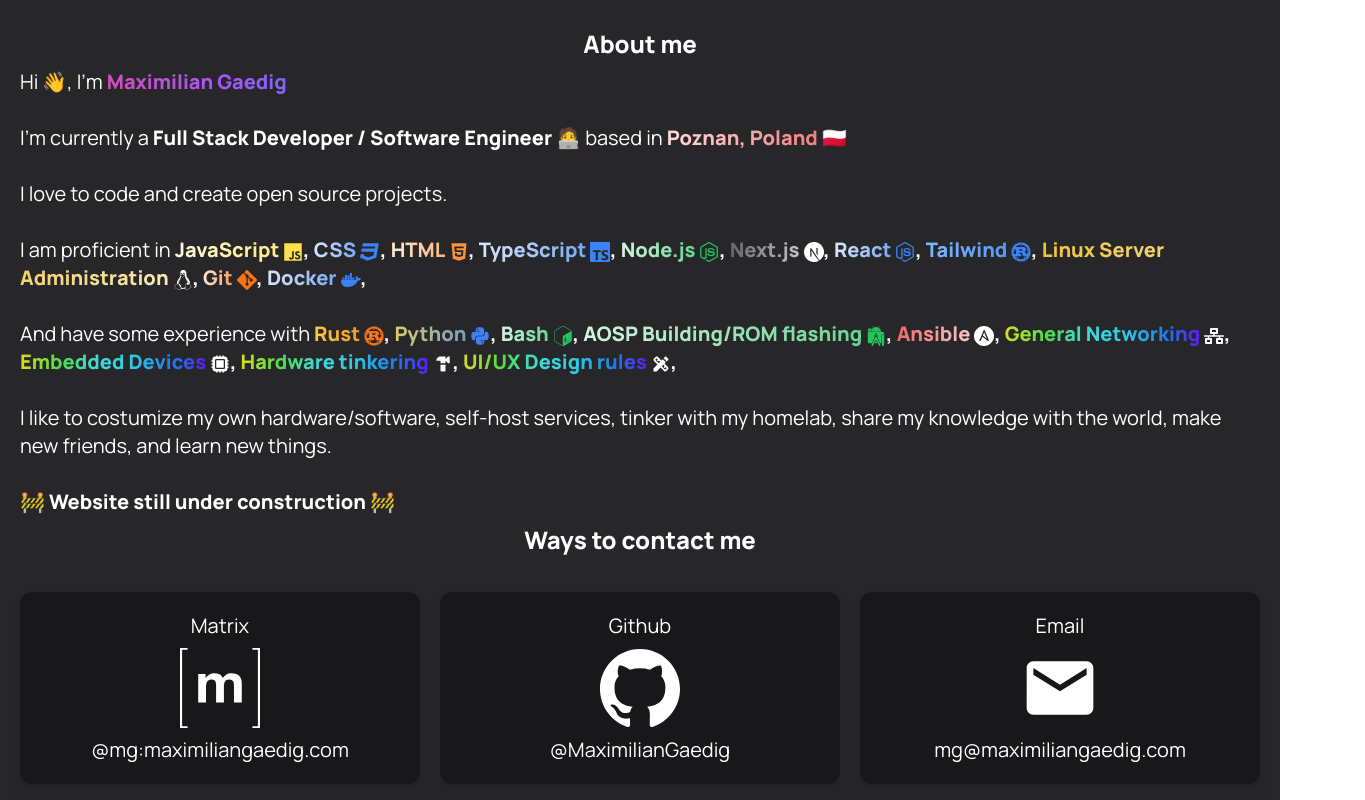
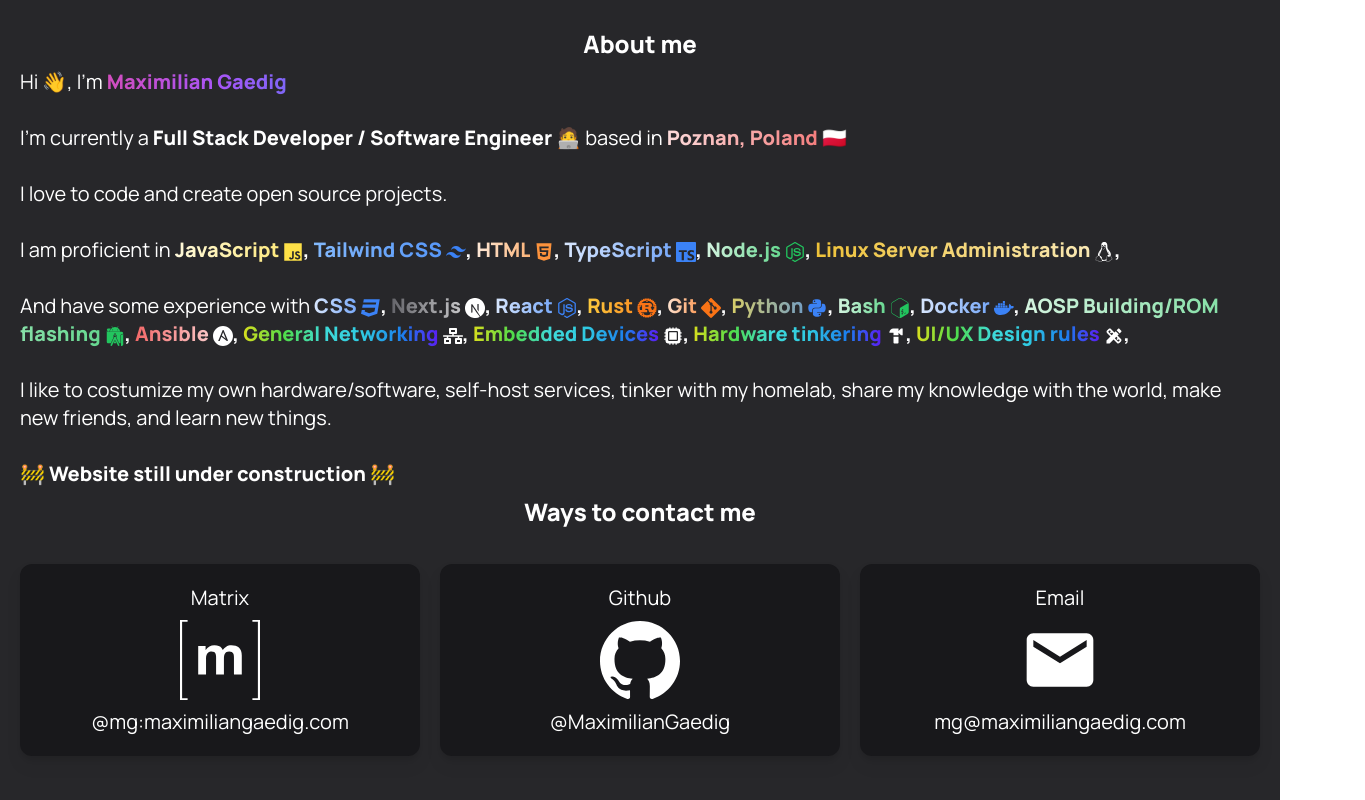
Before and after one commit to MaximilianGaedig/maximiliangaedig.com, a Next.js app: page / in a window 1280 px wide. Shown: the top 800 px of the page, 1365 px wide, since content can reach past the window. Built offline with nearby package versions, Linux system fonts and the light colour scheme; no server answers; the database is empty.

Commit message:
🐛 🎨 Fix skill assesments Fix tailwind logo Minor code style fix

```diff
--- a/pages/index.tsx
+++ b/pages/index.tsx
@@ -12,6 +12,7 @@
   SiNodedotjs,
   SiNextdotjs,
   SiGit,
+  SiTailwindcss,
 } from 'react-icons/si';
 import { MdDesignServices, MdEmail, MdHardware } from 'react-icons/md';
 import {
@@ -59,15 +60,23 @@
       gradient: 'from-white to-yellow-300',
       color: '#fde047',
       usage: 4,
-      experience: 9,
+      experience: 8,
     },
     {
       name: 'CSS',
       icon: FaCss3,
       gradient: 'from-white to-blue-500',
       color: '#3b82f6',
+      usage: 3,
+      experience: 6,
+    },
+    {
+      name: 'Tailwind CSS',
+      icon: SiTailwindcss,
+      gradient: 'from-blue-300 to-blue-500',
+      color: '#3b82f6',
       usage: 4,
-      experience: 7,
+      experience: 8,
     },
     {
       name: 'HTML',
@@ -75,7 +84,7 @@
       gradient: 'from-white to-orange-400',
       color: '#fb923c',
       usage: 4,
-      experience: 9,
+      experience: 8,
     },
     {
       name: 'TypeScript',
@@ -83,7 +92,7 @@
       gradient: 'from-white to-blue-500',
       color: '#3b82f6',
       usage: 4,
-      experience: 9,
+      experience: 8,
     },
     {
       name: 'Node.js',
@@ -91,7 +100,7 @@
       gradient: 'from-white to-green-500',
       color: '#22c55e',
       usage: 4,
-      experience: 9,
+      experience: 8,
     },
     {
       name: 'Next.js',
@@ -99,7 +108,7 @@
       gradient: 'from-zinc-700 to-white',
       color: '#fff',
       usage: 4,
-      experience: 7,
+      experience: 6,
     },
     {
       name: 'React',
@@ -107,7 +116,7 @@
       gradient: 'from-white to-blue-500',
       color: '#3b82f6',
       usage: 4,
-      experience: 7,
+      experience: 6,
     },
     {
       name: 'Rust',
@@ -117,21 +126,14 @@
       usage: 2,
       experience: 4,
     },
-    {
-      name: 'Tailwind',
-      icon: FaRust,
-      gradient: 'from-blue-300 to-blue-500',
-      color: '#3b82f6',
-      usage: 4,
-      experience: 9,
-    },
+
     {
       name: 'Linux Server Administration',
       icon: FaLinux,
       gradient: 'from-yellow-500 to-white',
       color: '#fff',
       usage: 4,
-      experience: 8,
+      experience: 7,
     },
     {
       name: 'Git',
@@ -139,7 +141,7 @@
       gradient: 'from-white to-orange-500',
       color: '#f97316',
       usage: 4,
-      experience: 7,
+      experience: 6,
     },
     {
       name: 'Python',
@@ -163,7 +165,7 @@
       gradient: 'from-white to-blue-500',
       color: '#3b82f6',
       usage: 3,
-      experience: 7,
+      experience: 6,
     },
     {
       name: 'AOSP Building/ROM flashing',
@@ -256,7 +258,6 @@
           <span className="font-bold">
             <TechnologyList technologies={skills.filter((skill) => skill.experience < 7)} />
           </span>
-
           <br />
           <br />
           I like to
```
